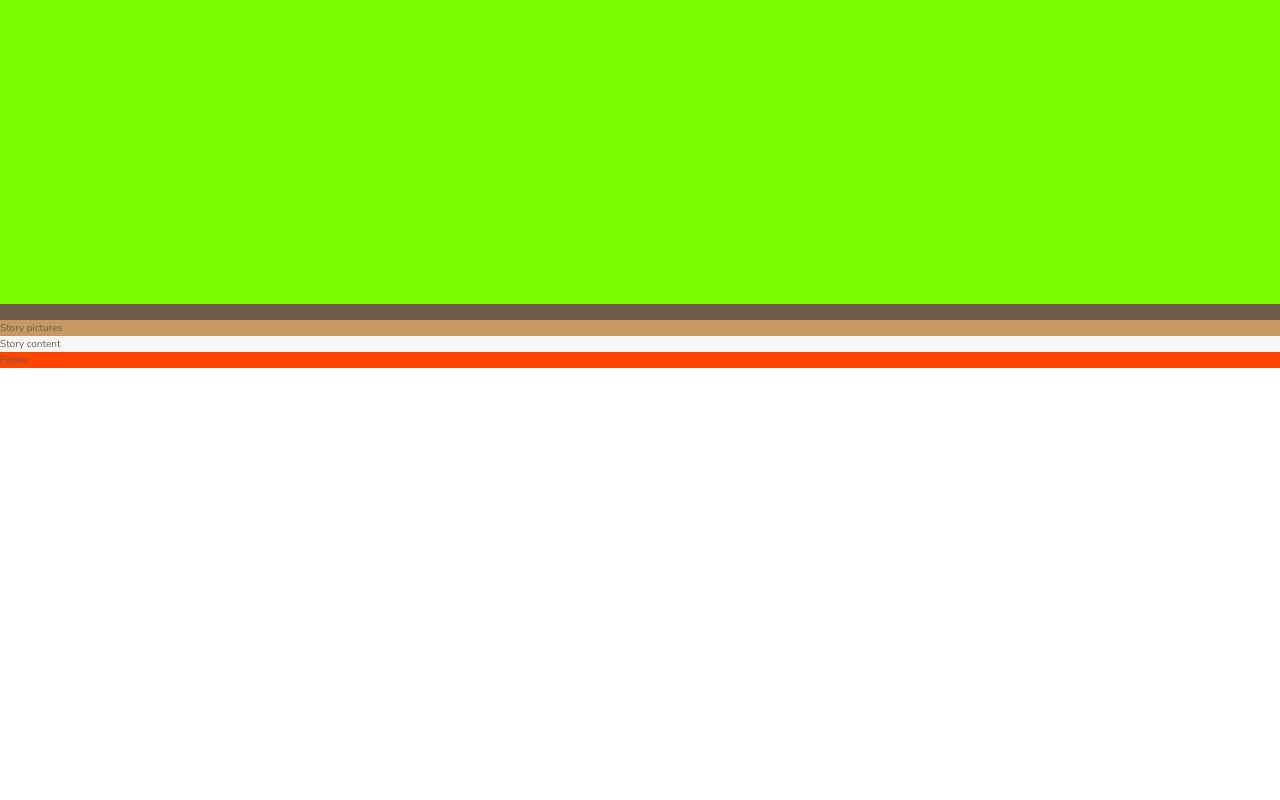
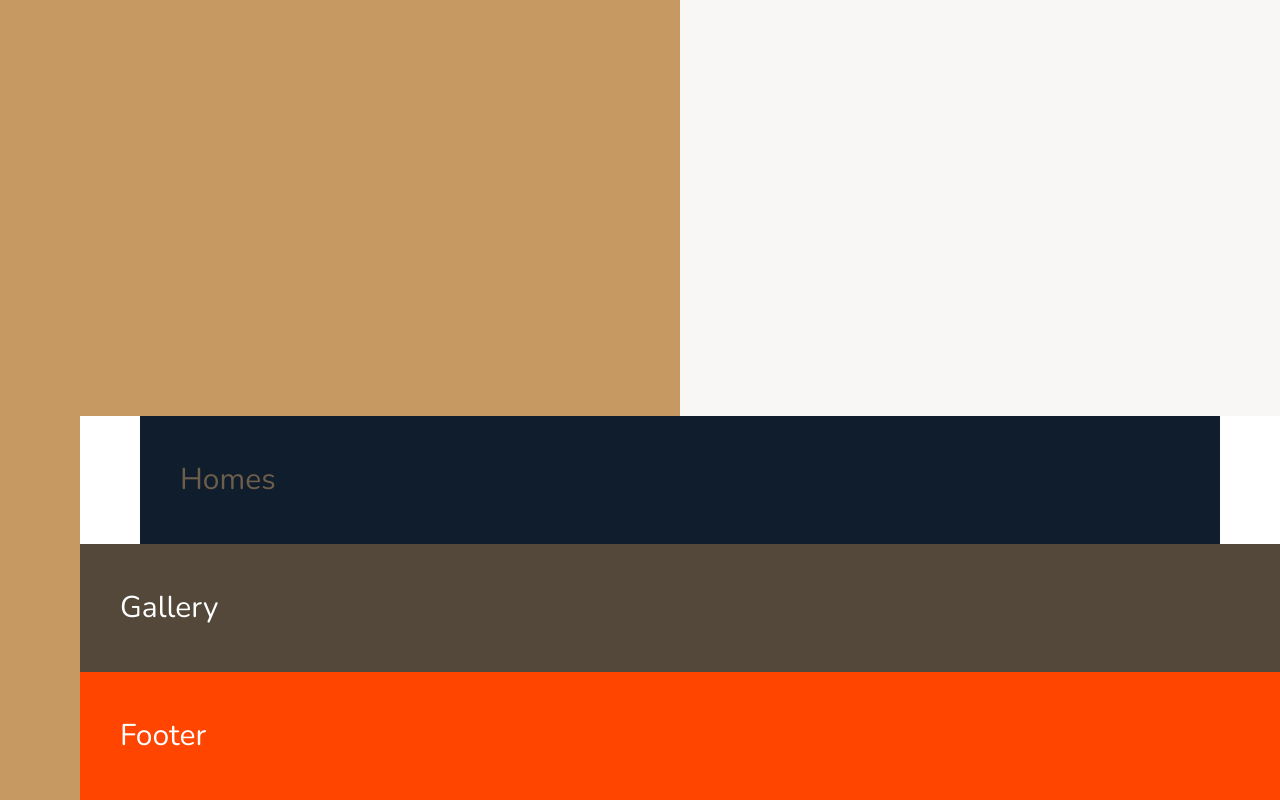
Before and after one commit to victorbruce/nexter, a website: page index.html in a window 1280 px wide. Shown: the part 864-1664 px from the top of the page. Before the commit the page ends 1232 px from the top, so only its background shows below. Drawn offline with nearby package versions, Linux system fonts and the light colour scheme.

Commit message:
update: define the widths, columns and rows for various sections

```diff
--- a/index.html
+++ b/index.html
@@ -29,6 +29,12 @@
   <div class="story__content">
     Story content
   </div>
+  <div class="homes">
+    Homes
+  </div>
+  <div class="gallery">
+    Gallery
+  </div>
   <footer class="footer">
     Footer
   </footer>
--- a/sass/components/_features.scss
+++ b/sass/components/_features.scss
@@ -1,3 +1,5 @@
 .features {
-  background-color: $color-grey-dark-2;
+  background-color: purple;
+  color: white;
+  grid-column: center-start / center-end;
 }
--- a/sass/components/_footer.scss
+++ b/sass/components/_footer.scss
@@ -1,3 +1,5 @@
 .footer {
   background-color: orangered;
+  color: white;
+  grid-column: full-start / full-end;
 }
--- a/sass/components/_gallery.scss
+++ b/sass/components/_gallery.scss
@@ -1,3 +1,5 @@
 .gallery {
   background-color: $color-grey-dark-1;
+  grid-column: full-start / full-end;
+  color: white;
 }
--- a/sass/components/_header.scss
+++ b/sass/components/_header.scss
@@ -1,3 +1,4 @@
 .header {
   background-color: $color-secondary;
+  grid-column: full-start / col-end 6;
 }
--- a/sass/components/_homes.scss
+++ b/sass/components/_homes.scss
@@ -1,3 +1,4 @@
 .homes {
   background-color: $color-secondary;
+  grid-column: center-start / center-end;
 }
--- a/sass/components/_realtors.scss
+++ b/sass/components/_realtors.scss
@@ -1,3 +1,4 @@
 .realtors {
   background-color: lawngreen;
+  grid-column: col-start 7 / full-end;
 }
--- a/sass/components/_sidebar.scss
+++ b/sass/components/_sidebar.scss
@@ -1,3 +1,5 @@
 .sidebar {
   background-color: $color-primary;
+  grid-column: sidebar-start / sidebar-end;
+  grid-row: 1 / -1;
 }
--- a/sass/components/_story.scss
+++ b/sass/components/_story.scss
@@ -1,9 +1,11 @@
 .story {
   &__pictures {
     background-color: $color-primary;
+    grid-column: full-start / col-end 4;
   }
 
   &__content {
     background-color: $color-grey-light-1;
+    grid-column: col-start 5 / full-end;
   }
 }
--- a/sass/layout/_container.scss
+++ b/sass/layout/_container.scss
@@ -1,4 +1,16 @@
 .container {
   display: grid;
   grid-template-rows: 80vh min-content 40vw repeat(3, min-content);
+  grid-template-columns:
+    [sidebar-start] 8rem [sidebar-end full-start] minmax(
+      6rem,
+      1fr
+    ) [center-start] repeat(8, [col-start] minmax(min-content, 14rem) [col-end])
+    [center-end]
+    minmax(6rem, 1fr) [full-end];
+
+  & > * {
+    font-size: 3rem;
+    padding: 40px;
+  }
 }
--- a/sass/main.scss
+++ b/sass/main.scss
@@ -10,6 +10,7 @@
 @import 'components/realtors';
 @import 'components/story';
 @import 'components/features';
+@import 'components/gallery';
 @import 'components/homes';
 @import 'components/footer';
 
```
Also changed, not shown: css/style.css.
